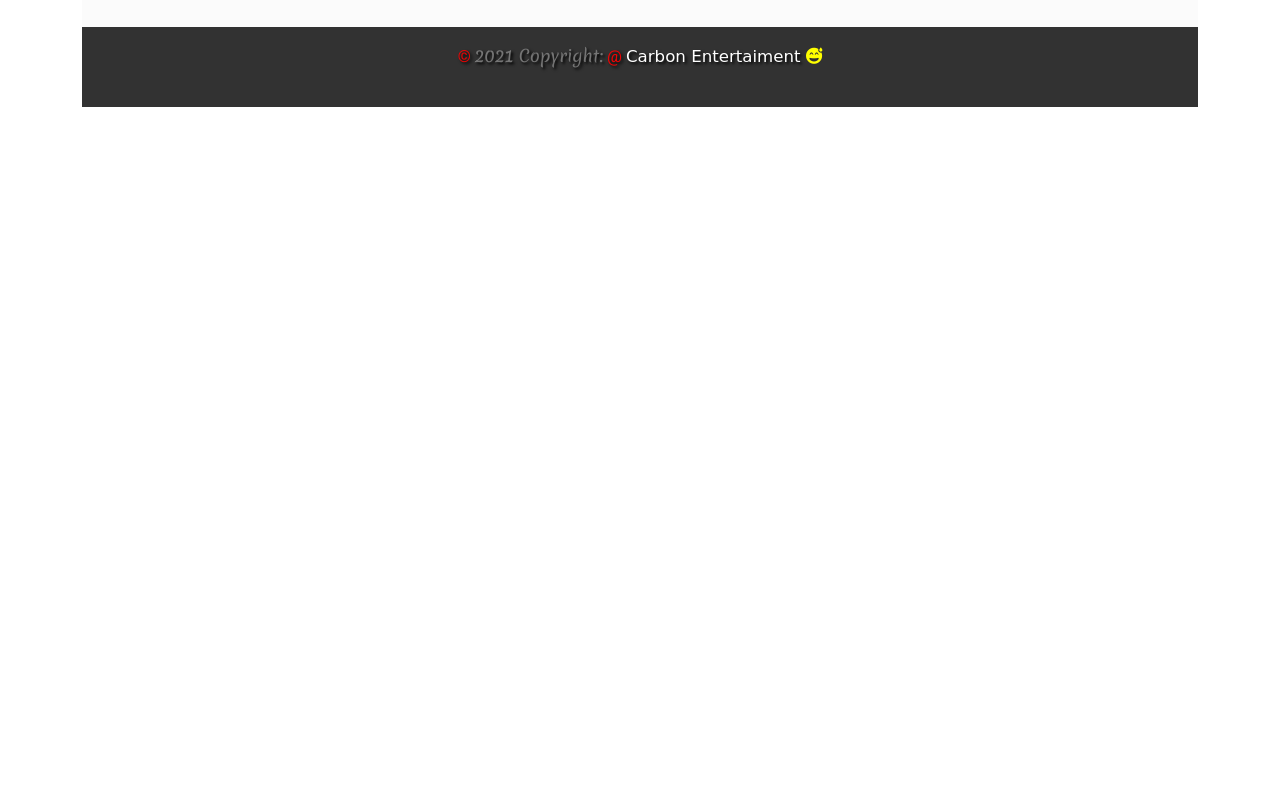
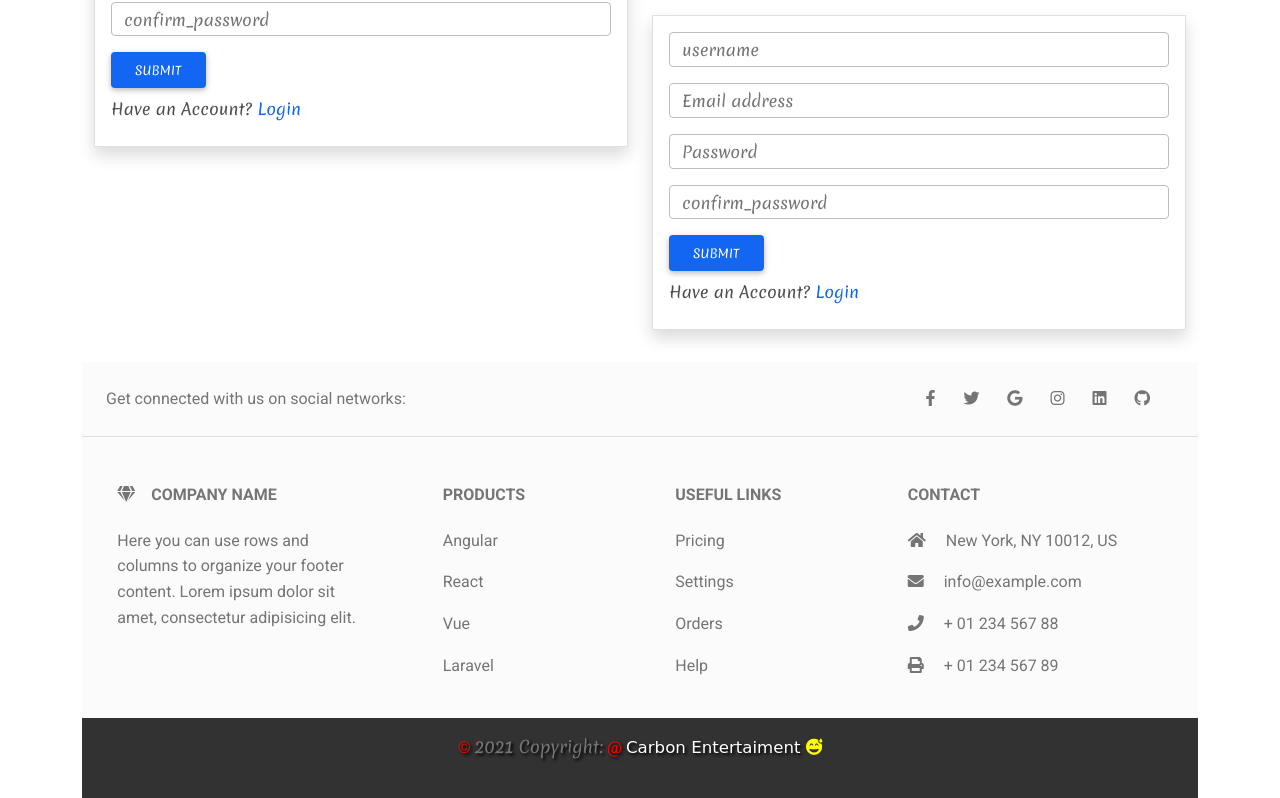
Before and after one commit to eude313/hood, a Django app: page /profile in a window 1280 px wide. Shown: the part 402-1200 px from the top of the page. Before the commit the page ends 509 px from the top, so only its background shows below. Run offline with Django 3.2, Linux system fonts and the light colour scheme; some libraries are stand-ins or nearby versions; some web fonts are replaced.

Commit message:
add changes

```diff
--- a/hoods/templates/hod/profile.html
+++ b/hoods/templates/hod/profile.html
@@ -3,9 +3,59 @@
 {% block body %}
 
 <div class="container">
-    <div class="row">
-        <div class="col-md"></div>
-        <div class="col-md"></div>
+    <div class="row"  style="margin-bottom: 2rem;">
+        <div class="col-md-6">
+            <h1 class="mt-5">My Profile</h1>
+            <hr class="divider"/></li>
+            <div style="margin-top: -1rem;">
+                <form  style="height:auto; margin-top:4rem; font-family: 'Merienda', cursive;" class="border p-3 shadow">
+                    <div class="mb-3">
+                        <input type="email" name="username" class="form-control" placeholder="username" id="exampleInputEmail1" aria-describedby="emailHelp">
+                    </div>
+                    <div class="mb-3">
+                        <input type="email" name="email" class="form-control" placeholder="Email address" id="exampleInputEmail1" aria-describedby="emailHelp">
+                    </div>
+                    <div class="mb-3">
+                        <input type="password" name="password"  class="form-control" placeholder="Password"  id="exampleInputPassword1">
+                    </div>
+                    <div class="mb-3">
+                        <input type="password" name="confirm_password"  class="form-control" placeholder="confirm_password"  id="exampleInputPassword1">
+                    </div>
+                    <button type="submit" class="btn btn-primary">Submit</button>
+                    <div class="my-2">
+                        Have an Account? <a href="{% url 'signIn' %}"> Login</a>
+                    </div>
+                </form>
+            </div>
+        </div>
+        <div class="col-md-6">
+            <div>
+                <img
+                src="https://mdbootstrap.com/img/new/standard/city/047.jpg"
+                class="img-fluid rounded-circle pro-image"
+                alt=""/>
+            </div>
+            <div>
+                <form  style="height:auto; margin-top:4rem; font-family: 'Merienda', cursive;" class="border p-3 shadow">
+                    <div class="mb-3">
+                        <input type="email" name="username" class="form-control" placeholder="username" id="exampleInputEmail1" aria-describedby="emailHelp">
+                    </div>
+                    <div class="mb-3">
+                        <input type="email" name="email" class="form-control" placeholder="Email address" id="exampleInputEmail1" aria-describedby="emailHelp">
+                    </div>
+                    <div class="mb-3">
+                        <input type="password" name="password"  class="form-control" placeholder="Password"  id="exampleInputPassword1">
+                    </div>
+                    <div class="mb-3">
+                        <input type="password" name="confirm_password"  class="form-control" placeholder="confirm_password"  id="exampleInputPassword1">
+                    </div>
+                    <button type="submit" class="btn btn-primary">Submit</button>
+                    <div class="my-2">
+                        Have an Account? <a href="{% url 'signIn' %}"> Login</a>
+                    </div>
+                </form>
+            </div>
+        </div>
     </div>
 </div>
 
--- a/static/css/base.css
+++ b/static/css/base.css
@@ -19,6 +19,16 @@
     display: inline-block;
 
 }
+.pro-image{
+    height: 280px;
+    width: 280px;
+    border-radius: 50%;
+    display: inline-block;
+    position: relative;
+    left: 5.5rem;
+    top: 3rem;
+
+}
 .font-1{
     font-family: 'Sigmar One', cursive;
     font-size: 2vw;
```
